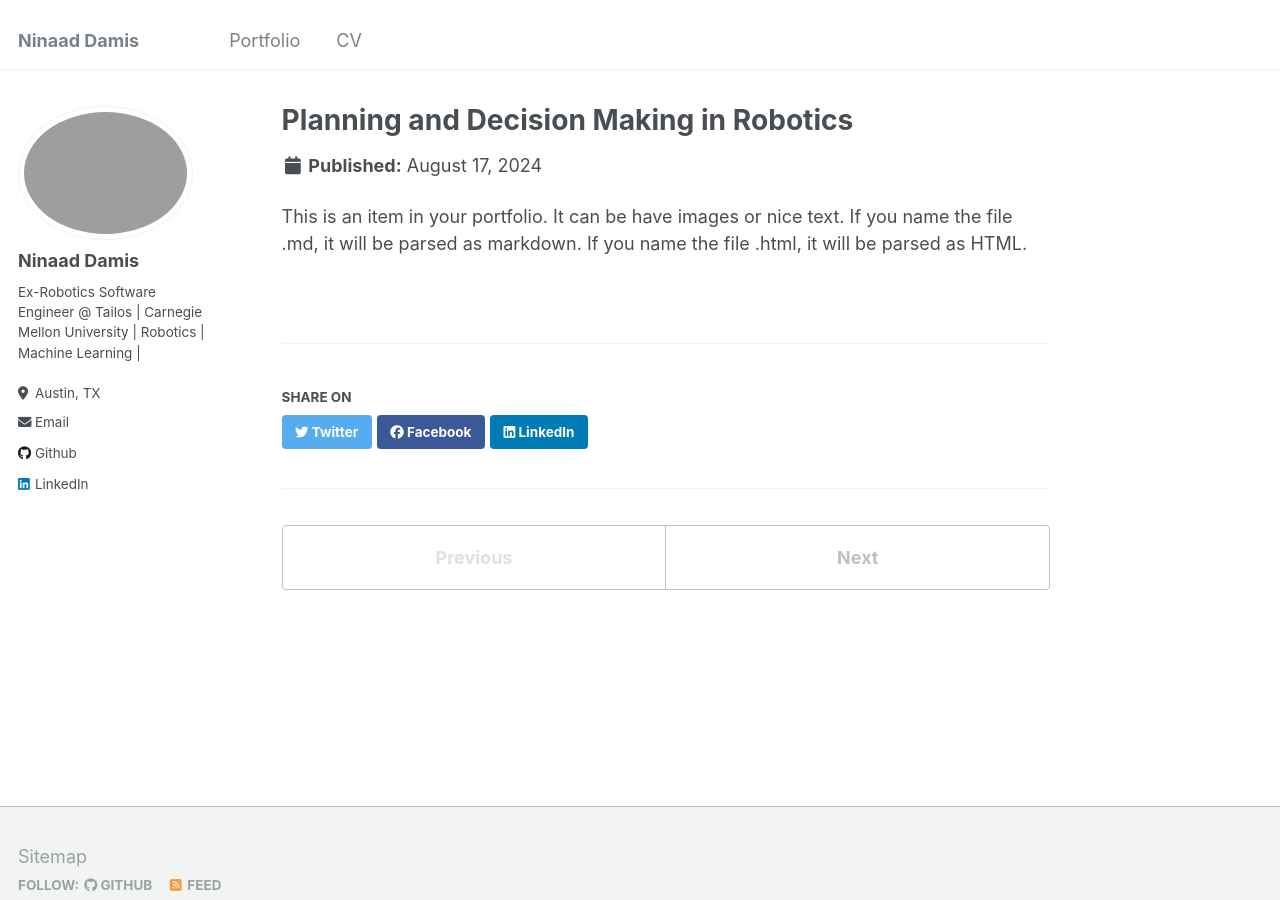
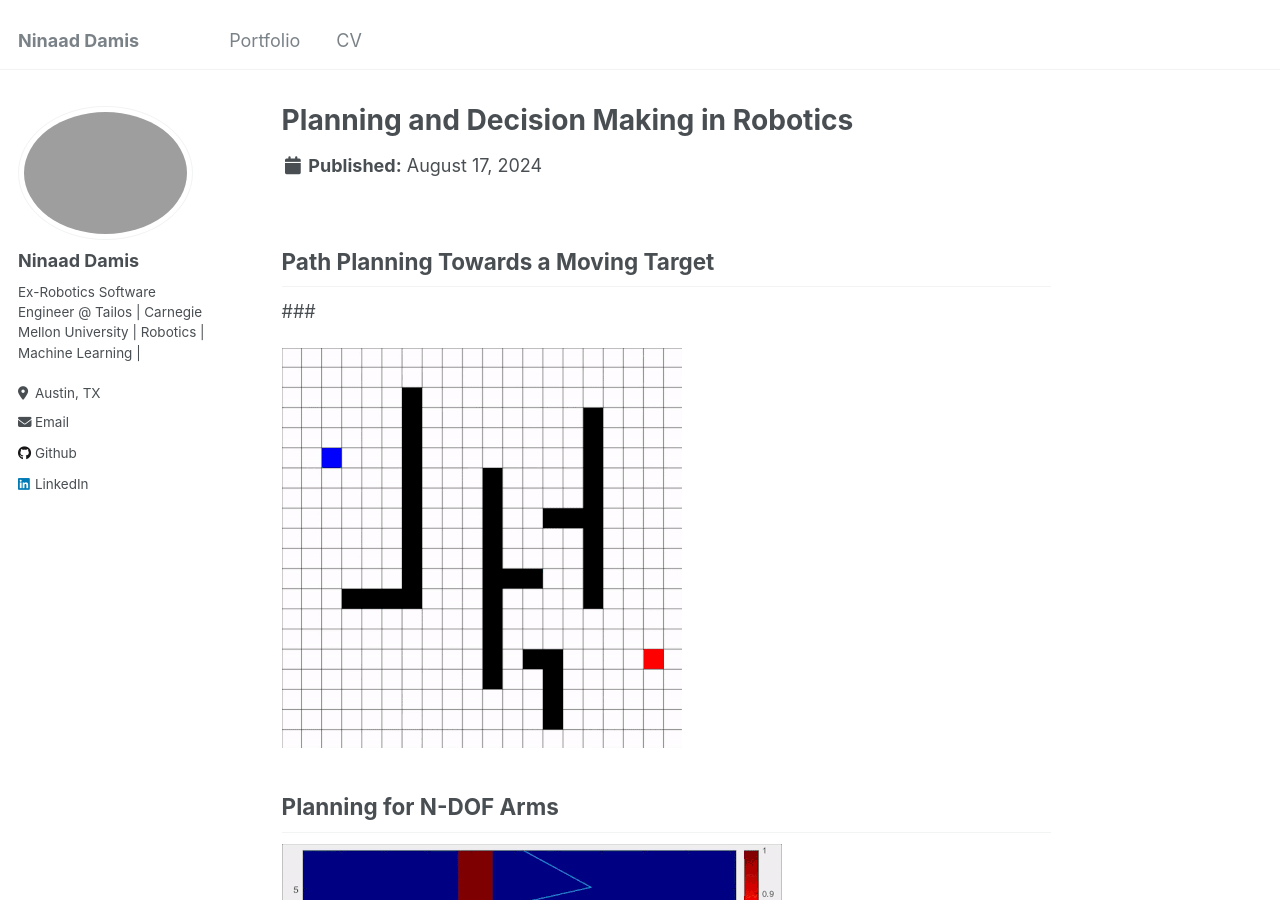
Before and after one commit to NinaadDamis/NinaadDamis.github.io, a Jekyll site: the page built from _portfolio/portfolio-1.md, in a window 1280 px wide and 900 px high. Built offline with Jekyll 4.4.1, drawn with Linux system fonts in a browser that asks for light colours; some of the changed text lies outside the part shown.

Commit message:
Update Planning

```diff
--- a/_portfolio/portfolio-1.md
+++ b/_portfolio/portfolio-1.md
@@ -4,4 +4,20 @@ excerpt: "<br/><img src='/images/Planning_1.gif'>"
 collection: portfolio
 ---
 
-This is an item in your portfolio. It can be have images or nice text. If you name the file .md, it will be parsed as markdown. If you name the file .html, it will be parsed as HTML.
+## Path Planning Towards a Moving Target
+
+
+###
+
+![](/images/djikstra.gif)
+
+## Planning for N-DOF Arms
+
+
+![](/images/rrtgif_16782.gif)      ![](/images/rrtstar_16782.gif)
+
+## Generic Symbolic Planner
+
+###
+
+![](/images/djikstra.gif)
```
Also changed, not shown: images/prm_16782.gif (added), images/rrtconnect_16782.gif (added), images/rrtgif_16782.gif (added), images/rrtstar_16782.gif (added).
